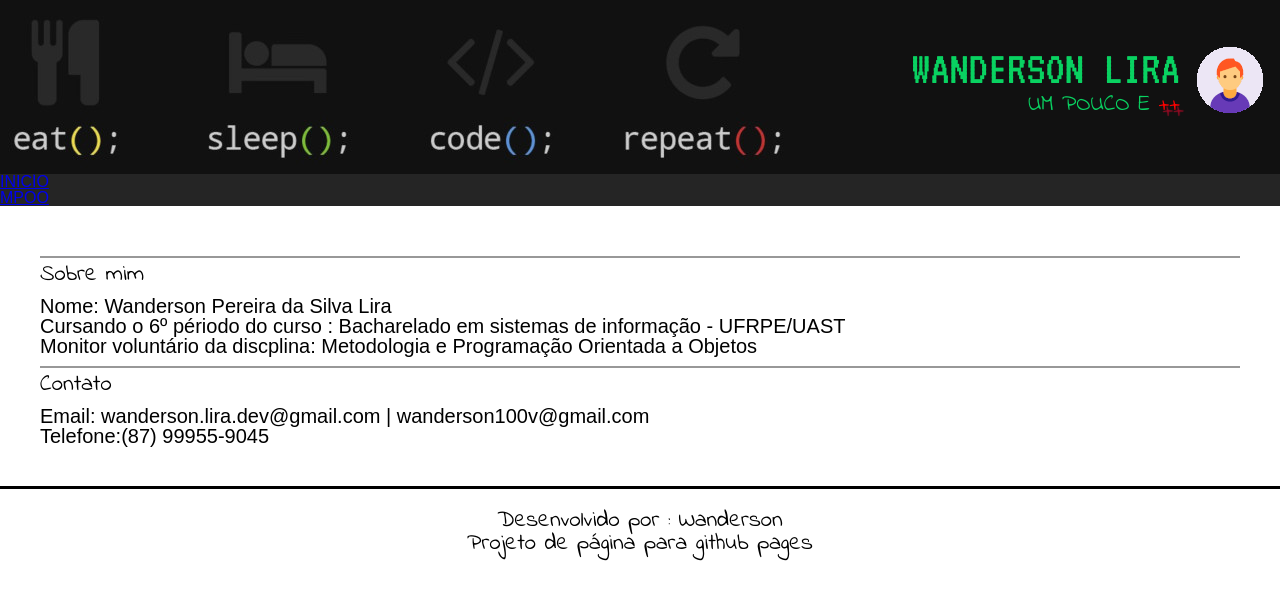
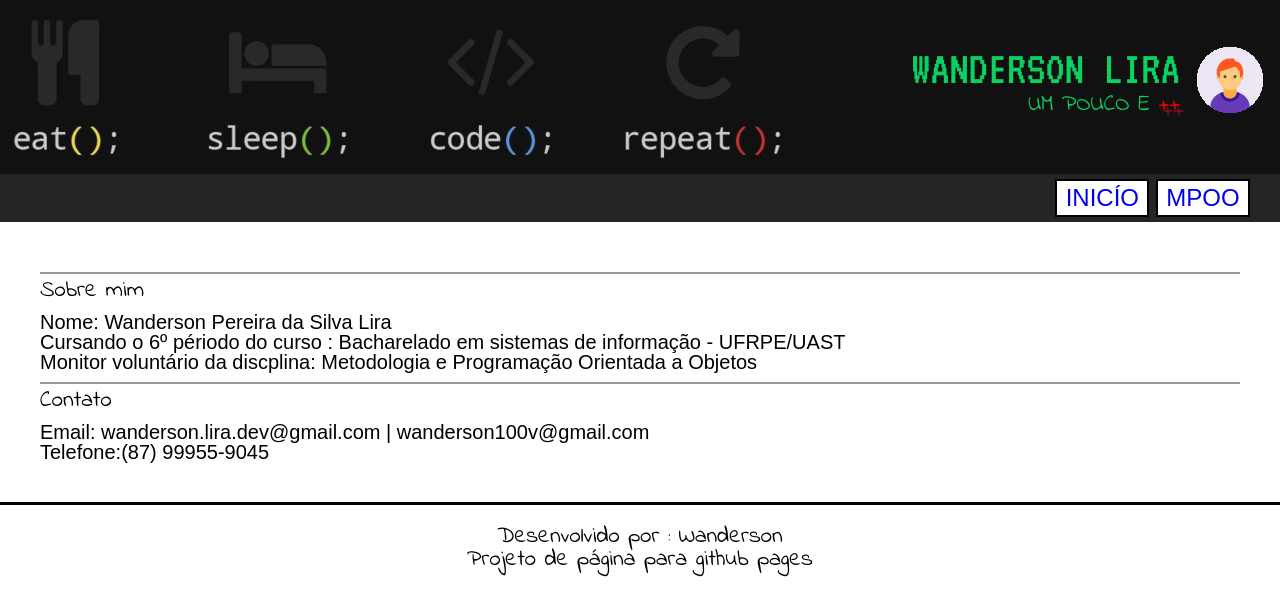
Before and after one commit to wanderson100v/wanderson100v.github.io, a plain HTML site: page index.html in a window 1280 px wide. Drawn offline with Linux system fonts and the light colour scheme.

Commit message:
Update mystyle.css

```diff
--- a/css/mystyle.css
+++ b/css/mystyle.css
@@ -62,17 +62,17 @@ nav{
     overflow: hidden;
 }
 
-ul#menu{
+nav > ul{
     margin : 5px 30px 5px 0px;
     float: right;
     font-size: 24px;
 }
 
-ul#menu li > a{
+nav > ul > li > a{
     text-decoration: none;
 }
 
-ul#menu li{
+nav > ul > li{
     display: inline-block;
     padding: 5px;
     margin: 0px;
@@ -83,7 +83,7 @@ ul#menu li{
     transition-duration: 0.5s;
 }
 
-ul#menu li:hover{
+nav > ul > li:hover{
     background-color: black;
     color: white;
 }
```
